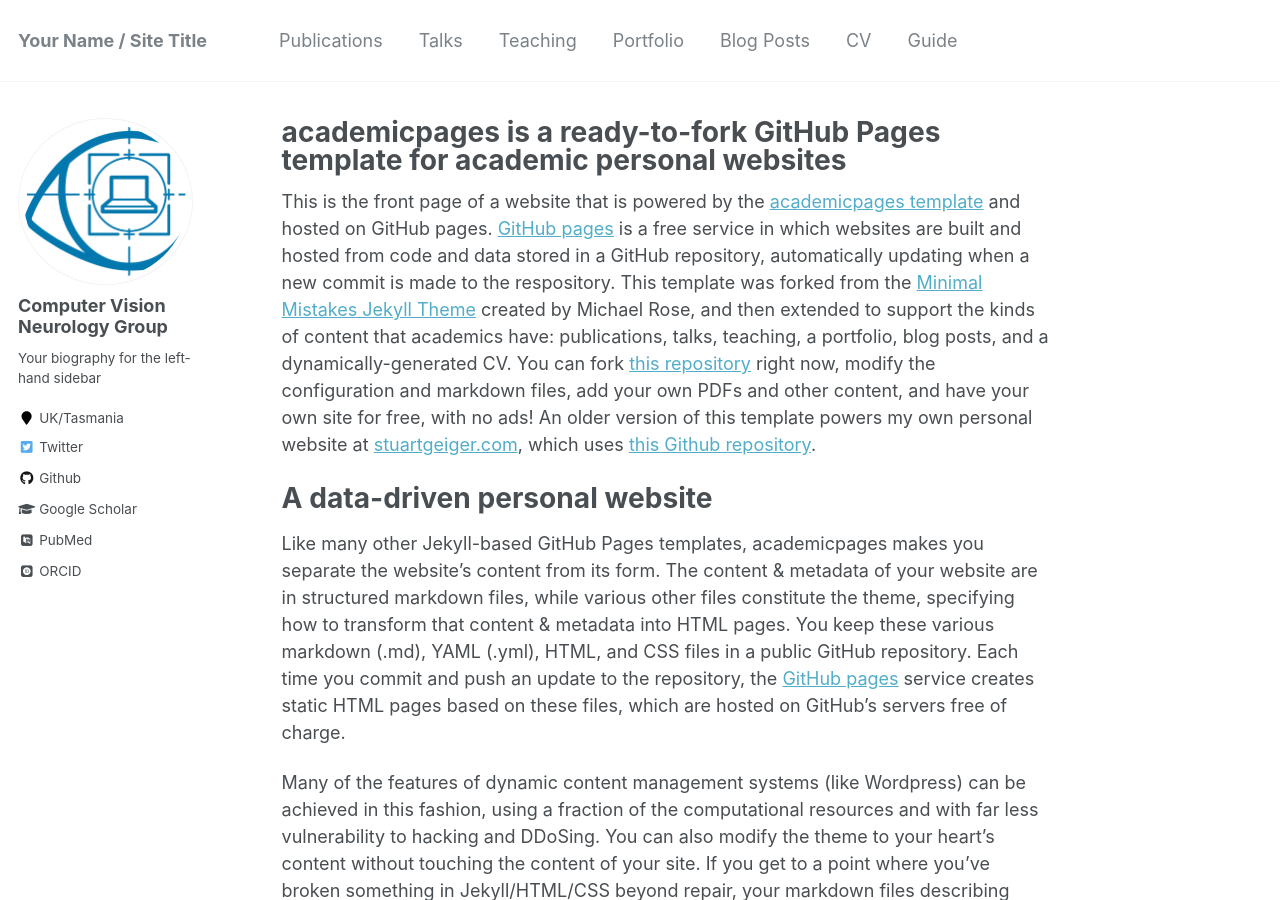
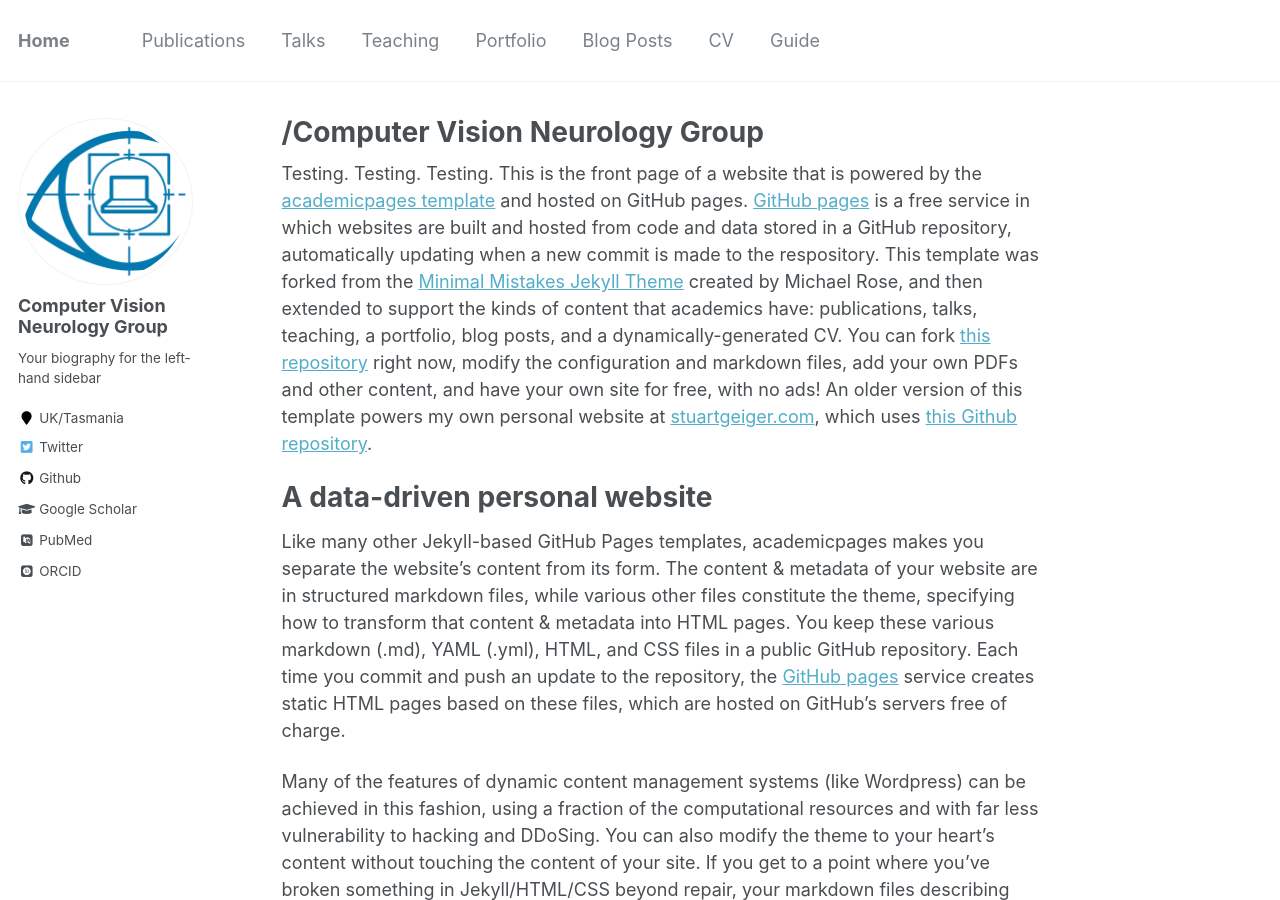
Before and after one commit to computervisionneurology/computervisionneurology.github.io, a Jekyll site: the page built from _pages/about.md, in a window 1280 px wide and 900 px high. Built offline with Jekyll 4.4.1, drawn with Linux system fonts in a browser that asks for light colours; some web fonts are replaced.

Commit message:
change homepage title
- homepage title changed to group name
- homepage link in top menu bar changed to 'Home'

```diff
--- a/_config.yml
+++ b/_config.yml
@@ -7,7 +7,7 @@
 
 # Site Settings
 locale                   : "en-US"
-title                    : "Your Name / Site Title"
+title                    : "Home"
 title_separator          : "-"
 name                     : &name "Your Name"
 description              : &description "personal description"
--- a/_pages/about.md
+++ b/_pages/about.md
@@ -1,14 +1,15 @@
 ---
 permalink: /
-title: "academicpages is a ready-to-fork GitHub Pages template for academic personal websites"
+title: "/Computer Vision Neurology Group"
 excerpt: "About me"
 author_profile: true
 redirect_from:
   - /about/
   - /about.html
 ---
+Testing. Testing. Testing.
+This is the front page of a website that is powered by the [academicpages template](https://github.com/academicpages/academicpages.github.io) and hosted on GitHub pages. [GitHub pages](https://pages.github.com) is a free service in which websites are built and hosted from code and data stored in a GitHub repository, automatically updating when a new commit is made to the respository. This template was forked from the [Minimal Mistakes Jekyll Theme](https://mmistakes.github.io/minimal-mistakes/) created by Michael Rose, and then extended to support the kinds of content that academics have: publications, talks, teaching, a portfolio, blog posts, and a dynamically-generated CV. You can fork [this repository](https://github.com/academicpages/academicpages.github.io) right now, modify the configuration and markdown files, add your own PDFs and other content, and have your own site for free, with no ads! An older version of this template powers my own personal website at [stuartgeiger.com](http://stuartgeiger.com), which uses [this Github repository](https://github.com/staeiou/staeiou.github.io).
 
-This is the front page of a website that is powered by the [academicpages template](https://github.com/academicpages/academicpages.github.io) and hosted on GitHub pages. [GitHub pages](https://pages.github.com) is a free service in which websites are built and hosted from code and data stored in a GitHub repository, automatically updating when a new commit is made to the respository. This template was forked from the [Minimal Mistakes Jekyll Theme](https://mmistakes.github.io/minimal-mistakes/) created by Michael Rose, and then extended to support the kinds of content that academics have: publications, talks, teaching, a portfolio, blog posts, and a dynamically-generated CV. You can fork [this repository](https://github.com/academicpages/academicpages.github.io) right now, modify the configuration and markdown files, add your own PDFs and other content, and have your own site for free, with no ads! An older version of this template powers my own personal website at [stuartgeiger.com](http://stuartgeiger.com), which uses [this Github repository](https://github.com/staeiou/staeiou.github.io).
 
 A data-driven personal website
 ======
```
